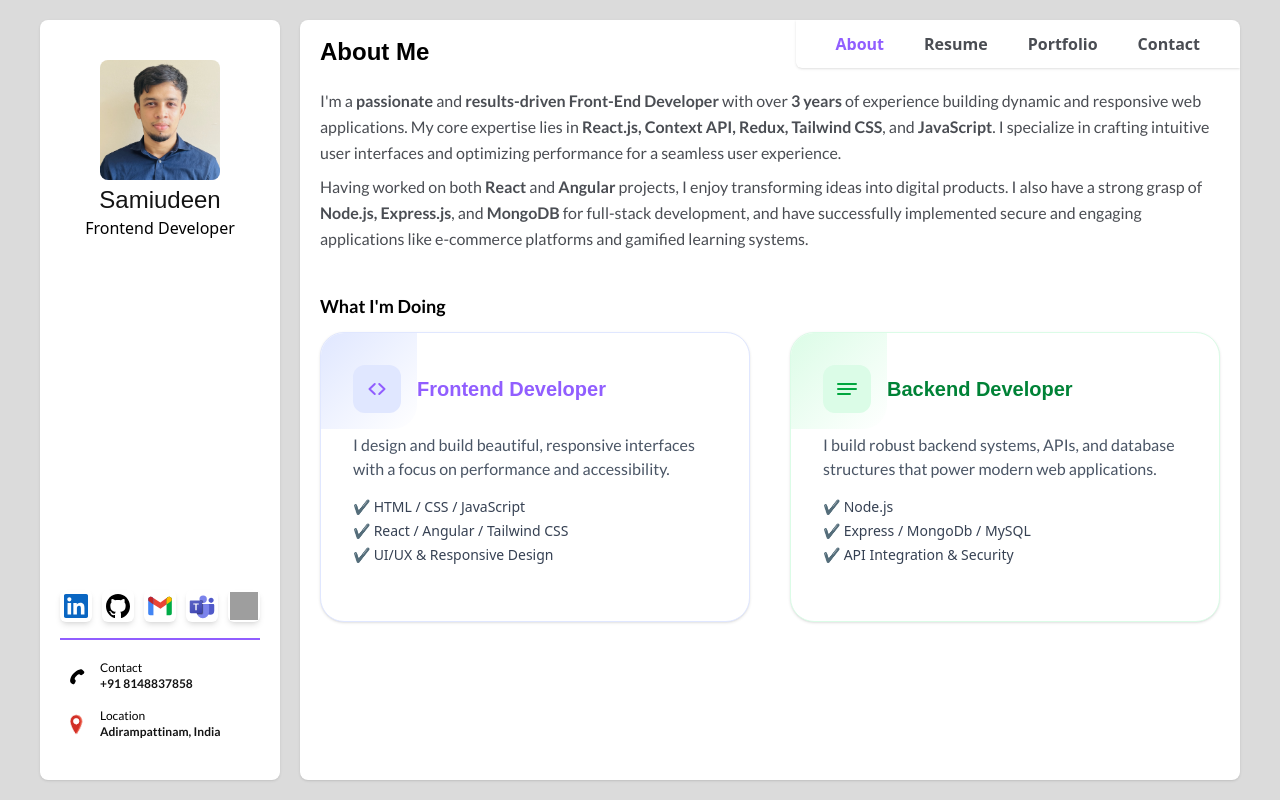
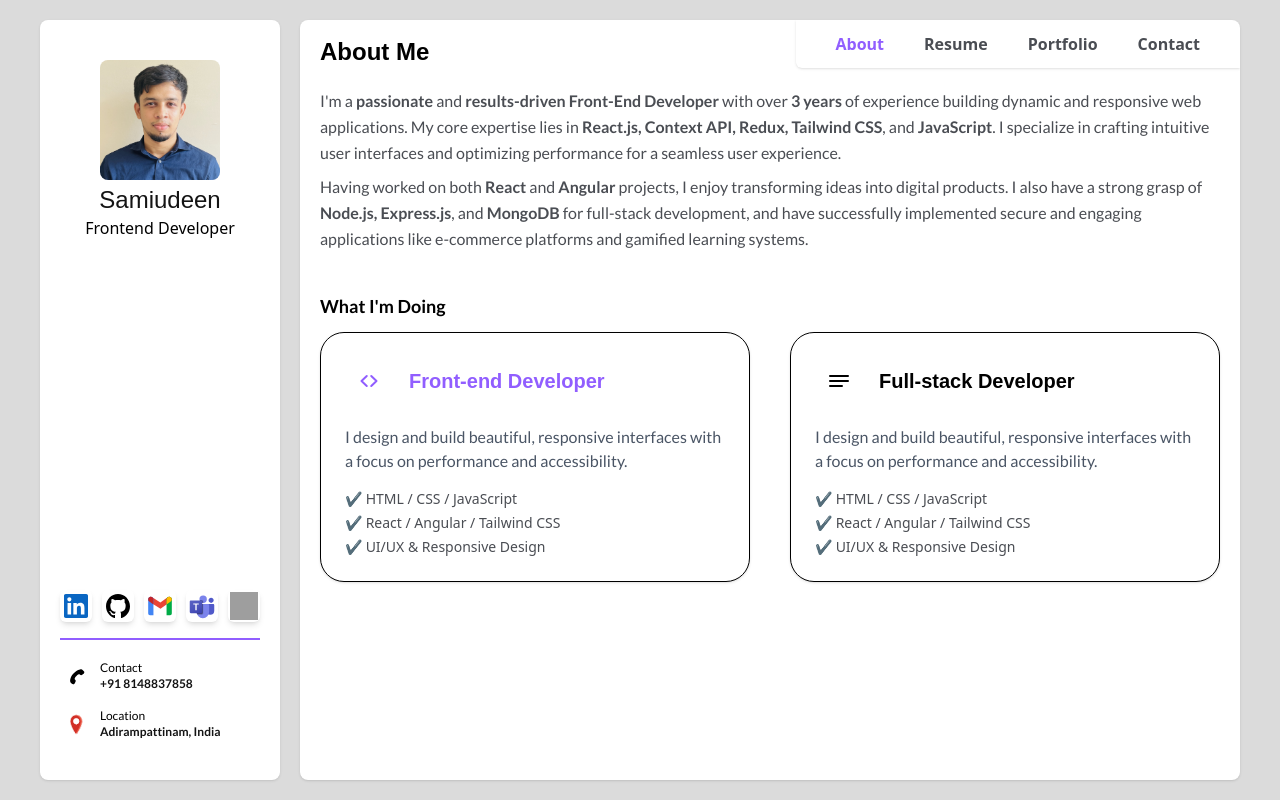
Before and after one commit to samiudeen96/portfolio, a React (Vite) app: page /resume#/about in a window 1280 px wide. Built offline with nearby package versions, Linux system fonts and the light colour scheme; grey boxes are pictures that could not be loaded.

Commit message:
'update'

```diff
--- a/src/pages/About.jsx
+++ b/src/pages/About.jsx
@@ -1,7 +1,6 @@
 import React from "react";
 import dp from "../assets/dp2.jpg";
 import { useTypewriter, Cursor } from "react-simple-typewriter";
-
 
 const About = () => {
   const [text] = useTypewriter({
@@ -12,12 +11,14 @@ const About = () => {
   });
   return (
     <div className="relative">
-
       <div className="lg:hidden flex items-center">
         <img className="object-cover h-25 w-25 rounded-lg " src={dp} alt="" />
         <div className="ps-5">
           <h2 className="text-2xl mt-1 text-[#141414]">Samiudeen</h2>
-          <p className="text-[#915eff] font-semibold">{text}<Cursor /></p>
+          <p className="text-[#915eff] font-semibold">
+            {text}
+            <Cursor />
+          </p>
           {/* <div className="rounded-md  bordermt-2 mt-2">Frontend Developer</div> */}
         </div>
       </div>
@@ -54,12 +55,21 @@ const About = () => {
       <div className="">
         <p className="mt-10 font-semibold text-lg">What I'm Doing</p>
 
-        <div className="grid grid-cols-1 md:grid-cols-2 gap-10 mt-3">
-          <div className="bg-white rounded-3xl shadow-sm hover:shadow-2xl transition-all duration-300 border border-indigo-100 p-8 relative overflow-hidden">
-            <div className="absolute top-0 left-0 w-24 h-24 bg-gradient-to-br from-indigo-100 to-white rounded-br-3xl z-0"></div>
+        <div className="grid grid-cols-1 md:grid-cols-2 sm:gap-10 gap-5 mt-3">
+          {expIn.map((item) => (
+            <div
+              key={item.name}
+              className={`bg-white rounded-3xl shadow hover:shadow-lg transition-all duration-300 border border-${item.gradientColor} p-6 relative overflow-hidden`}
+            >
+              <div
+                className={`absolute top-0 left-0 w-24 h-24 bg-gradient-to-br from-${item.gradientColor} to-white rounded-br-3xl z-0`}
+              ></div>
               <div className="relative z-10">
                 <div className="flex items-center gap-4 mb-5">
-                <div className="p-3 bg-indigo-100 text-[#915eff] rounded-xl">
+                  <div
+                    className={`p-3 bg-${item.gradientColor} text-${item.Color} rounded-xl`}
+                  >
+                    {item.category === "frontend" && (
                       <svg
                         xmlns="http://www.w3.org/2000/svg"
                         className="w-6 h-6"
@@ -74,28 +84,8 @@ const About = () => {
                           d="M9.75 17L4.5 12l5.25-5m4.5 10l5.25-5-5.25-5"
                         />
                       </svg>
-                </div>
-                <h3 className="text-xl font-bold text-[#915eff]">
-                  Frontend Developer
-                </h3>
-              </div>
-              <p className="text-gray-600 mb-4">
-                I design and build beautiful, responsive interfaces with a focus
-                on performance and accessibility.
-              </p>
-              <ul className="text-sm text-gray-700 space-y-1 mb-6">
-                <li>✔️ HTML / CSS / JavaScript</li>
-                <li>✔️ React / Angular / Tailwind CSS</li>
-                <li>✔️ UI/UX & Responsive Design</li>
-              </ul>
-            </div>
-          </div>
-
-          <div className="bg-white rounded-3xl shadow-sm hover:shadow-2xl transition-all duration-300 border border-green-100 p-8 relative overflow-hidden">
-            <div className="absolute top-0 left-0 w-24 h-24 bg-gradient-to-br from-green-100 to-white rounded-br-3xl z-0"></div>
-            <div className="relative z-10">
-              <div className="flex items-center gap-4 mb-5">
-                <div className="p-3 bg-green-100 text-green-600 rounded-xl">
+                    )}
+                    {item.category === "fullstack" && (
                       <svg
                       xmlns="http://www.w3.org/2000/svg"
                       className="w-6 h-6"
@@ -110,26 +100,64 @@ const About = () => {
                         d="M3 7h18M3 12h18m-6 5H3"
                       />
                     </svg>
+                    )}
                   </div>
-                <h3 className="text-xl font-bold text-green-700">
-                  Backend Developer
+                  <h3 className={`text-xl font-bold text-${item.Color}`}>
+                    {item.name}
                   </h3>
                 </div>
-              <p className="text-gray-600 mb-4">
-                I build robust backend systems, APIs, and database structures
-                that power modern web applications.
-              </p>
-              <ul className="text-sm text-gray-700 space-y-1 mb-6">
-                <li>✔️ Node.js</li>
-                <li>✔️ Express / MongoDb / MySQL</li>
-                <li>✔️ API Integration & Security</li>
+                <p className="text-gray-600 mb-4">{item.desc}</p>
+                <ul className="text-sm text_gray space-y-1">
+                  {item.points.map((li, index) => (
+                    <li key={index}>{li.list}</li>
+                  ))}
                 </ul>
               </div>
             </div>
+          ))}
         </div>
       </div>
     </div>
   );
 };
 
+const expIn = [
+  {
+    name: "Front-end Developer",
+    desc: "I design and build beautiful, responsive interfaces with a focus on performance and accessibility.",
+    points: [
+      {
+        list: "✔️ HTML / CSS / JavaScript",
+      },
+      {
+        list: "✔️ React / Angular / Tailwind CSS",
+      },
+      {
+        list: "✔️ UI/UX & Responsive Design",
+      },
+    ],
+    Color: "[#915eff]",
+    gradientColor: "indigo-100",
+    category: "frontend",
+  },
+  {
+    name: "Full-stack Developer",
+    desc: "I design and build beautiful, responsive interfaces with a focus on performance and accessibility.",
+    points: [
+      {
+        list: "✔️ HTML / CSS / JavaScript",
+      },
+      {
+        list: "✔️ React / Angular / Tailwind CSS",
+      },
+      {
+        list: "✔️ UI/UX & Responsive Design",
+      },
+    ],
+    Color: "green-700",
+    gradientColor: "green-100",
+    category: "fullstack",
+  },
+];
+
 export default About;
```
Lines whose indentation alone changed are shown as unchanged.
